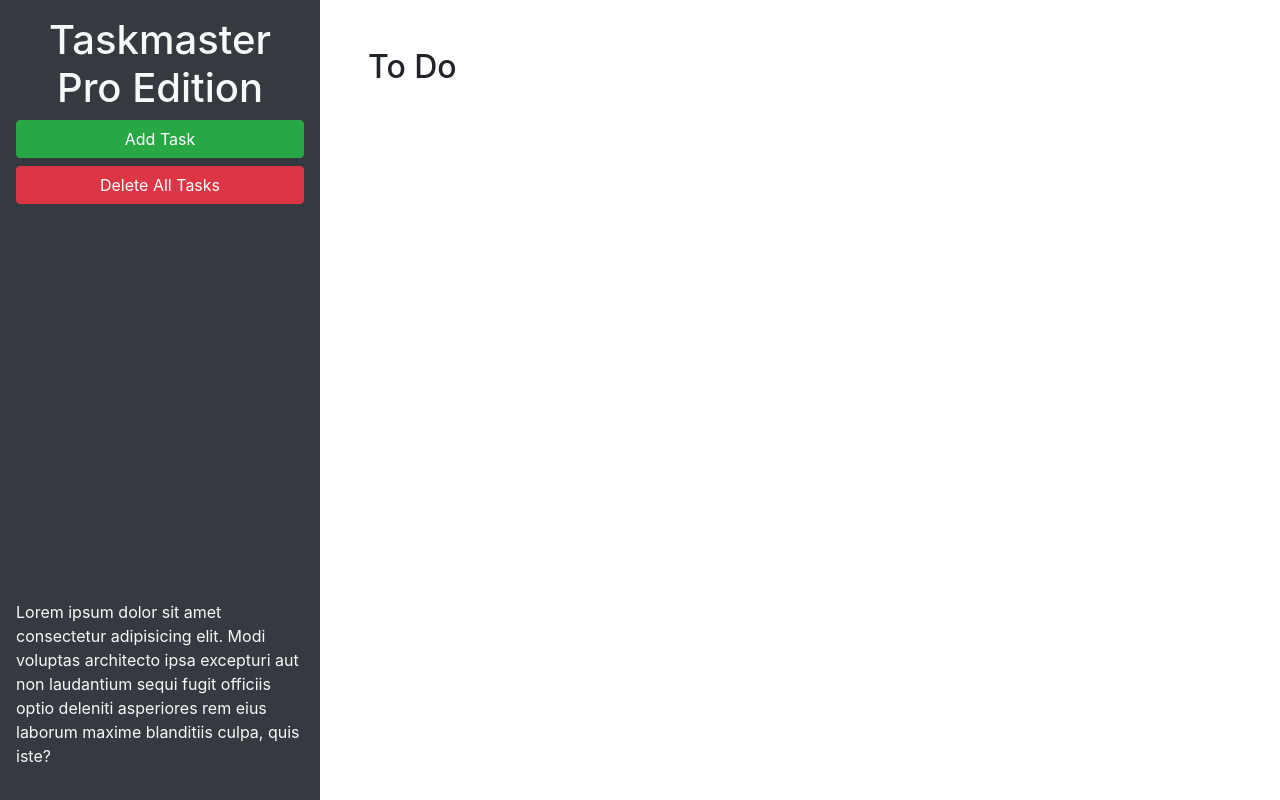
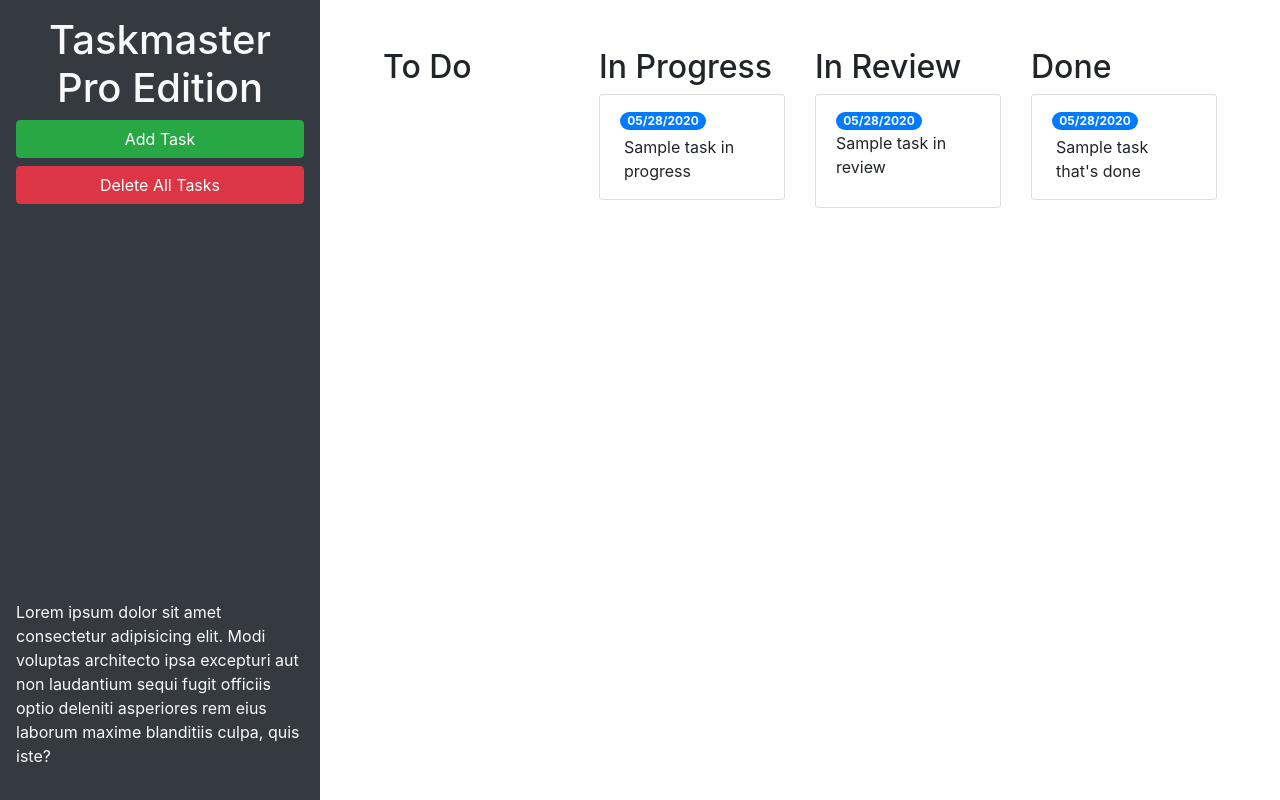
Before and after one commit to MichealJWEllis/taskmaster-pro, a plain HTML site: page index.html in a window 1280 px wide. Drawn offline with nearby package versions, Linux system fonts and the light colour scheme.

Commit message:
finished lesson 5.2.4 of module 5

```diff
--- a/index.html
+++ b/index.html
@@ -24,9 +24,46 @@
       </p>
     </header>
     <main class="col-12 col-lg-9">
-      <div class="m-5">
-        <h2>To Do</h2>
-        <ul id="list-toDo" class="list-group"> </ul>
+      <div class="m-5 row justify-content-around">
+        <!-- todo start -->
+        <div class="col-12 col-md-6 col-xl-3 mb-3">
+          <h2>To Do</h2>
+          <ul id="list-toDo" class="list-group"> </ul>
+        </div>
+        <!-- todo end -->
+        <!-- in progress start -->
+        <div class="col-12 col-md-6 col-xl-3 mb-3">
+          <h2>In Progress</h2>
+          <ul id="list-inProgress" class="list-group">
+            <li class="list-group-item">
+              <span class="badge badge-primary badge-pill">05/28/2020</span>
+              <p class="m-1">Sample task in progress</p>
+            </li>
+          </ul>
+        </div>
+        <!-- in progress end -->
+        <!-- in review start -->
+        <div class="col-12 col-md-6 col-xl-3 mb-3">
+          <h2>In Review</h2>
+          <ul id="list-inReview" class="list-group">
+            <li class="list-group-item">
+              <span class="badge badge-primary badge-pill">05/28/2020</span>
+              <p id="m-1">Sample task in review</p>
+            </li>
+          </ul>
+        </div>
+        <!-- in review end -->
+        <!-- done start -->
+        <div class="col-12 col-md-6 col-xl-3 mb-3">
+          <h2>Done</h2>
+          <ul id="list-done" class="list-group">
+            <li class="list-group-item">
+              <span class="badge badge-primary badge-pill">05/28/2020</span>
+              <p class="m-1">Sample task that's done</p>
+            </li>
+          </ul>
+        </div>
+        <!-- done end -->
       </div>
     </main>
   </div>
```
